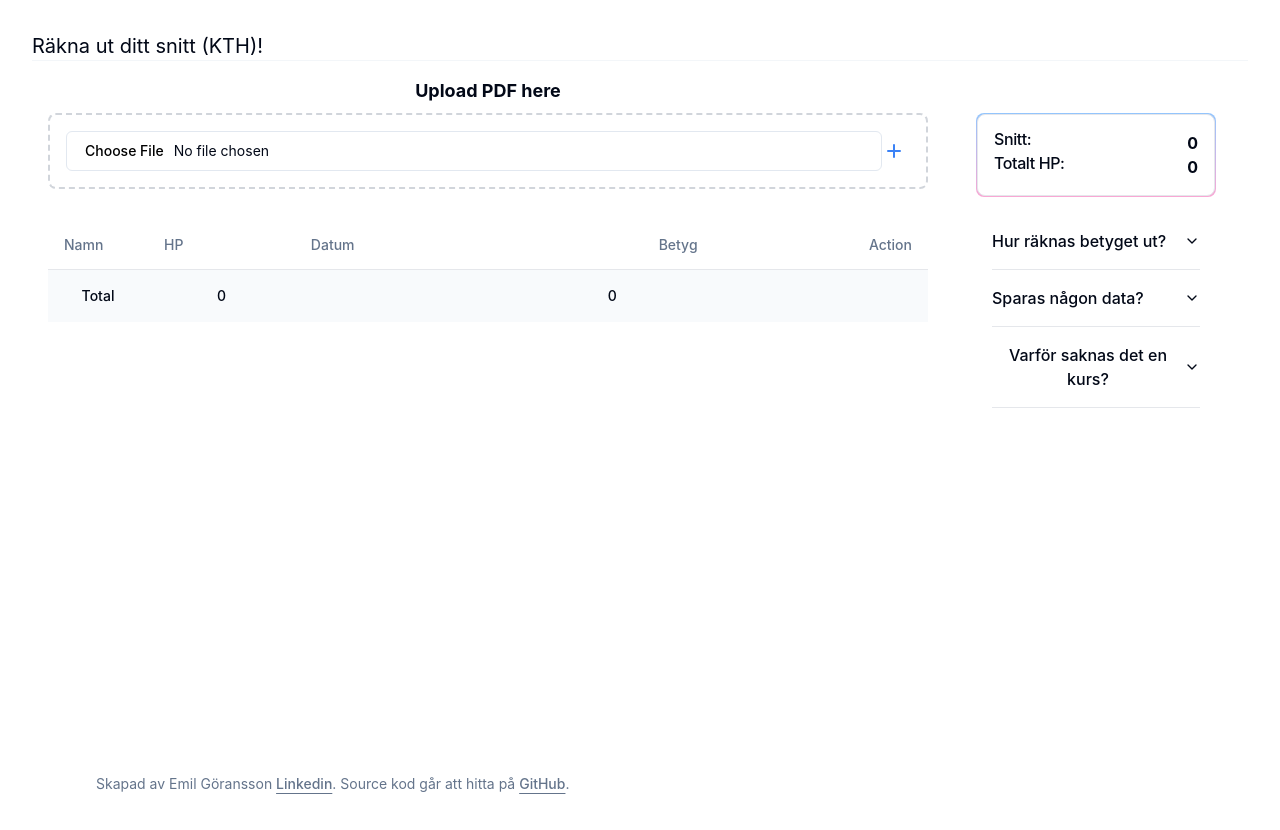
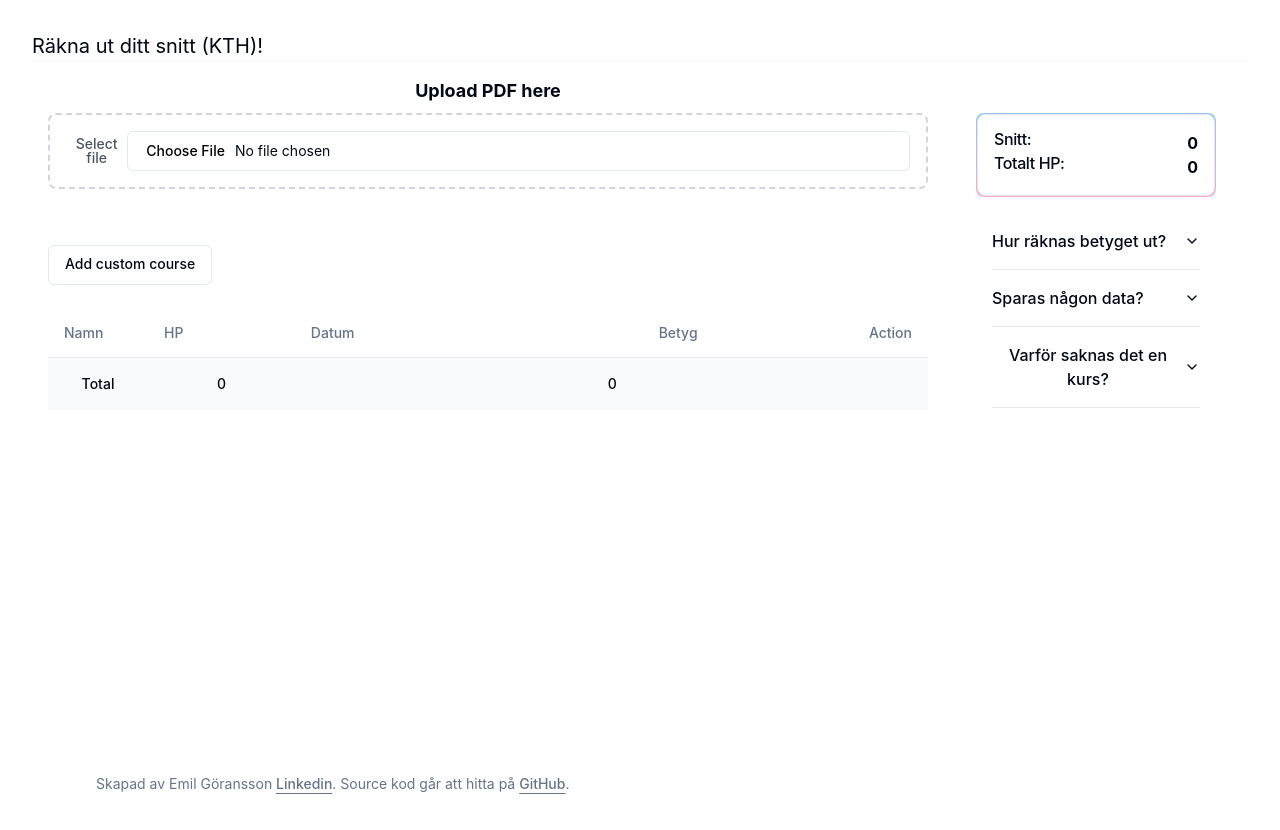
Before and after one commit to EmilGoransson/calculate-average, a React (Vite) app: page / in a window 1280 px wide. Shown: the top 830 px of the page. Built offline with nearby package versions, Linux system fonts and the light colour scheme.

Commit message:
added function to add custom course & bug fix

```diff
--- a/src/App.tsx
+++ b/src/App.tsx
@@ -37,13 +37,13 @@ function App() {
                 <div className="flex flex-col items-center w-3/4 p-4 w-full">
                     <div className="w-full mb-8">
                         <Label htmlFor="pdf" className="block text-lg font-bold mb-2">Upload PDF here</Label>
-                        <div className="relative border-dashed border-2 border-gray-300 rounded-lg p-4 flex justify-center items-center">
+                        <div
+                            className="relative border-dashed border-2 border-gray-300 rounded-lg p-4 flex justify-center items-center">
+                            <Label htmlFor="pdf"
+                                   className="left cursor-pointer overflow text-gray-600 hover:text-blue-700 transition duration-300 ease-in-out">
+                                Select file
+                            </Label>
                             <Input type="file" accept="application/pdf" onChange={extractText} id="pdf"/>
-                            <Label htmlFor="pdf" className="cursor-pointer text-blue-500 hover:text-blue-700 transition duration-300 ease-in-out">
-                                <svg className="w-6 h-6 mr-1" fill="none" stroke="currentColor" viewBox="0 0 24 24" xmlns="http://www.w3.org/2000/svg">
-                                    <path strokeLinecap="round" strokeLinejoin="round" strokeWidth="2" d="M12 6v6m0 0v6m0-6h6m-6 0H6"></path>
-                                </svg>
-                            </Label>
                         </div>
                     </div>
 
--- a/src/averageCalc.ts
+++ b/src/averageCalc.ts
@@ -82,9 +82,7 @@ export function getCoursesAsArray(text: string):Course[]{
 
     }
     //validate courses
-    console.log(courses)
     courses = validateAndRemoveBadCourses(courses)
-    console.log(courses)
     return courses
 
 
@@ -107,7 +105,7 @@ export function getAverageGPA(courses:Course[]): { average: number, gradeHpWeigh
         courses.forEach((course:Course)=>{
             // eslint-disable-next-line @typescript-eslint/ban-ts-comment
             // @ts-expect-error
-            gradeHpWeight += grade[course.grade] * (course.hp)
+            gradeHpWeight += grade[course.grade.toUpperCase()] * (course.hp)
             hpUntilNow += course.hp
         })
         // return gradeHpWeight / expectedHP
@@ -115,6 +113,5 @@ export function getAverageGPA(courses:Course[]): { average: number, gradeHpWeigh
 
     }
 }
-//TODO: Se över om man kianske kan ta bort alla "kontrollera xxxx" innan man läser av kurser (blir problem när man har många kurser) (testa att ta med basår o allt).
 
 //TODO: Tillgodoräknade kurser?
--- a/src/components/displayCourses.tsx
+++ b/src/components/displayCourses.tsx
@@ -20,6 +20,7 @@ import {
     DropdownMenuTrigger,
 } from "@/components/ui/dropdown-menu"
 import { Button } from "@/components/ui/button";
+import {Label} from "@/components/ui/label.tsx";
 
 interface DisplayCoursesProps {
     updateCourse: (courses: Course[]) => void;
@@ -50,7 +51,7 @@ export default function DisplayCourses(props: DisplayCoursesProps) {
         if (courses) {
             const courseIndx = courses.findIndex((course) => course.name === name);
             const newCourses = [...courses];
-            newCourses[courseIndx].grade = e.target.value;
+            newCourses[courseIndx].grade = e.target.value.trim();
             setCourses(newCourses);
             props.updateCourse(newCourses);
         }
@@ -65,6 +66,20 @@ export default function DisplayCourses(props: DisplayCoursesProps) {
             props.updateCourse(newCourses);
         }
     }
+
+    function addCourse(){
+        const date: string = new Date().toISOString().split('T')[0]
+        let count = 0
+        courses.forEach((course)=>{
+            if(course.name.startsWith("Temp")){
+                count = count + 1
+            }
+        })
+        const course = new Course(`Temp course ${count}`, 0, " ", date)
+        const newCourses = [course, ...courses]
+        props.updateCourse(newCourses)
+    }
+
 
     useEffect(() => {
         const data = getAverageGPA(props.courses);
@@ -131,7 +146,13 @@ export default function DisplayCourses(props: DisplayCoursesProps) {
     }
 
     return (
-        <div className="items-center flex-auto">
+        <div className="items-start flex-grow">
+            <Label className="cursor-pointer hover:text-black transition duration-300 ease-in-out p-2"
+                   onClick={addCourse}>
+                <Button variant="outline" className="flex items-start justify-start">
+                    Add custom course
+                </Button>
+            </Label>
             <Table>
                 <TableCaption></TableCaption>
                 <TableHeader>
```
